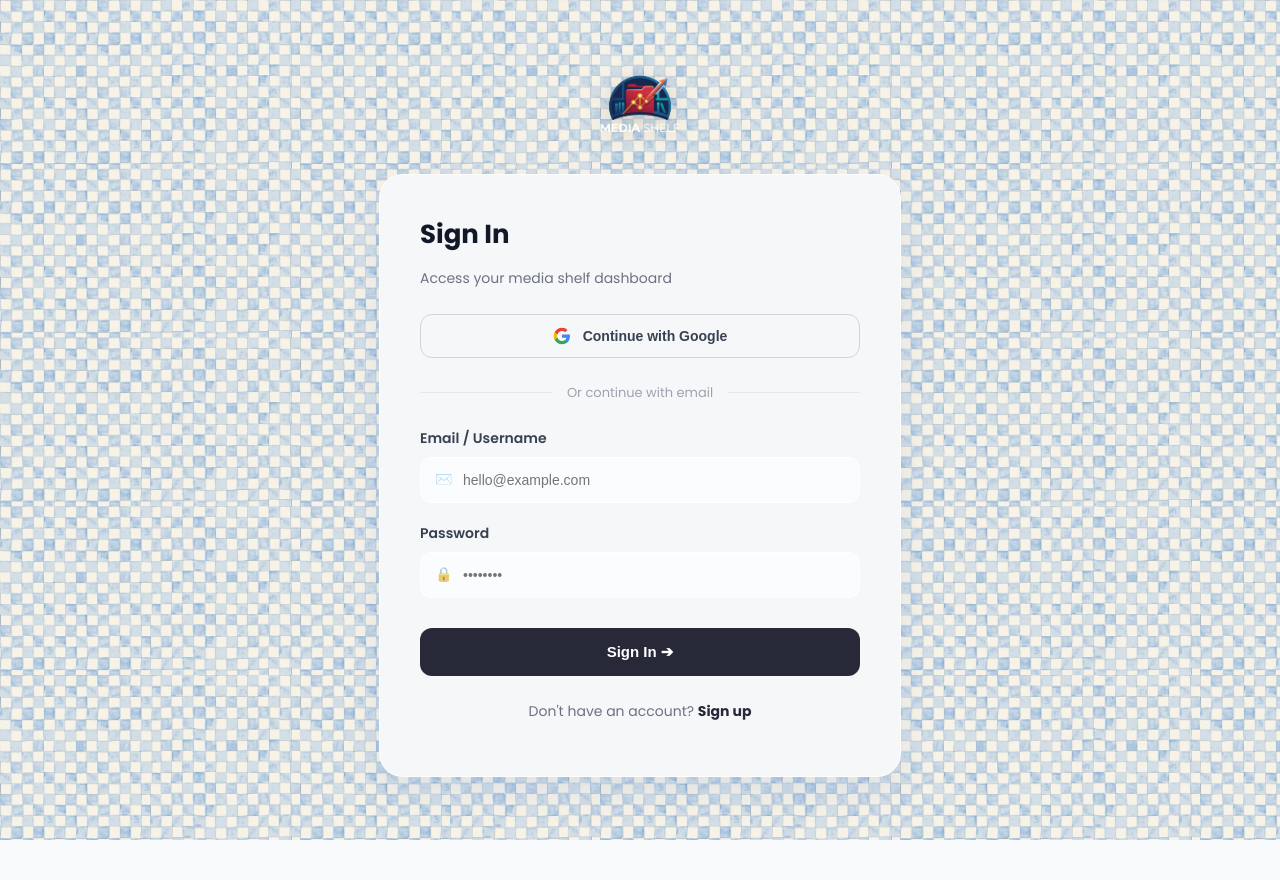
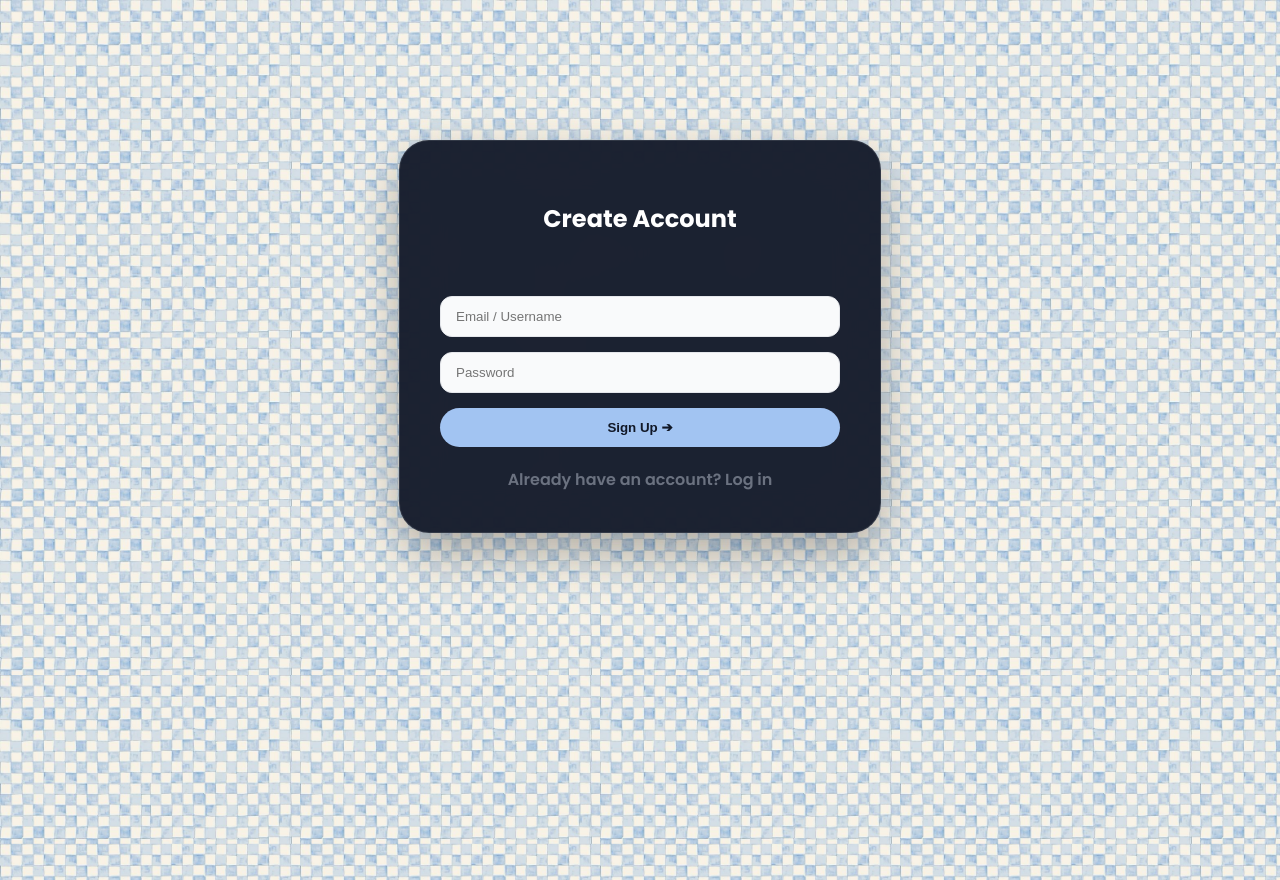
Before and after one commit to nitikajain25/Media-shelf, a React (Create React App) app in the folder media-shelf/frontend/: page /login in a window 1280 px wide. Before the commit the page ends 840 px from the top, so only its background shows below. Built offline with nearby package versions, Linux system fonts and the light colour scheme.

Commit message:
fix user login

```diff
--- a/media-shelf/frontend/src/pages/Login.jsx
+++ b/media-shelf/frontend/src/pages/Login.jsx
@@ -2,116 +2,79 @@ import React, { useState } from 'react';
 import { useNavigate } from 'react-router-dom';
 
 function Login() {
-  const [email, setEmail] = useState('');
+  // Changed to false so "Sign Up" is the default screen for new users
+  const [isLogin, setIsLogin] = useState(false);
+  const [username, setUsername] = useState('');
   const [password, setPassword] = useState('');
-  const [isRegistering, setIsRegistering] = useState(false); // Toggles between Login and Signup
   const navigate = useNavigate();
 
   const handleAuth = async (e) => {
     e.preventDefault();
-
-    // 1. Choose the right Python route based on what the user is doing
-    const endpoint = isRegistering ? '/api/register' : '/api/login';
+    const endpoint = isLogin ? '/api/login' : '/api/signup';
 
     try {
+      // REPLACE THIS URL WITH YOUR ACTUAL RENDER URL
       const response = await fetch(`https://media-shelf.onrender.com${endpoint}`, {
         method: 'POST',
         headers: { 'Content-Type': 'application/json' },
-        body: JSON.stringify({ username: email, password: password })
+        body: JSON.stringify({ username, password })
       });
 
       const data = await response.json();
 
       if (response.ok) {
-        if (isRegistering) {
-          alert("Account created successfully! You can now log in.");
-          setIsRegistering(false); // Switch back to login mode
-          setPassword(''); // Clear password for safety
+        if (isLogin) {
+          // Standard Sign In Success
+          localStorage.setItem('user', JSON.stringify(data.user));
+          navigate('/dashboard');
         } else {
-          // LOGIN SUCCESS! Save the user info to the browser's memory
-          localStorage.setItem('user', JSON.stringify(data.user));
+          // Sign Up Success -> Auto-Login Fix
+          // Automatically log them in by saving their session without making them type it again
+          localStorage.setItem('user', JSON.stringify({ username: username }));
           navigate('/dashboard');
         }
       } else {
-        // Show the error from Python (e.g., "Invalid password" or "Username taken")
-        alert(data.error || "Something went wrong!");
+        // Show the specific smart error from our Python backend
+        alert(data.error);
       }
     } catch (error) {
-      alert("Could not connect to the server. Is Python running?");
+      alert("Server error. Please try again later.");
     }
   };
 
   return (
-    <div className="login-wrapper">
-      <img
-        src="/logo.png"
-        alt="Media Shelf"
-        className="login-logo"
-        onClick={() => navigate('/')}
-      />
-
-      <div className="login-card">
-        {/* Dynamic Title based on mode */}
-        <h2>{isRegistering ? "Create Account" : "Sign In"}</h2>
-        <p className="login-subtitle">
-          {isRegistering ? "Start curating your digital library" : "Access your media shelf dashboard"}
-        </p>
-
-       <button className="google-btn" type="button">
-          {/* Replaced the broken img tag with a bulletproof inline SVG */}
-          <svg width="18" height="18" viewBox="0 0 24 24" xmlns="http://www.w3.org/2000/svg">
-            <path d="M22.56 12.25c0-.78-.07-1.53-.2-2.25H12v4.26h5.92c-.26 1.37-1.04 2.53-2.21 3.31v2.77h3.57c2.08-1.92 3.28-4.74 3.28-8.09z" fill="#4285F4"/>
-            <path d="M12 23c2.97 0 5.46-.98 7.28-2.66l-3.57-2.77c-.98.66-2.23 1.06-3.71 1.06-2.86 0-5.29-1.93-6.16-4.53H2.18v2.84C3.99 20.53 7.7 23 12 23z" fill="#34A853"/>
-            <path d="M5.84 14.09c-.22-.66-.35-1.36-.35-2.09s.13-1.43.35-2.09V7.07H2.18C1.43 8.55 1 10.22 1 12s.43 3.45 1.18 4.93l2.85-2.22.81-.62z" fill="#FBBC05"/>
-            <path d="M12 5.38c1.62 0 3.06.56 4.21 1.64l3.15-3.15C17.45 2.09 14.97 1 12 1 7.7 1 3.99 3.47 2.18 7.07l3.66 2.84c.87-2.6 3.3-4.53 6.16-4.53z" fill="#EA4335"/>
-          </svg>
-          Continue with Google
-        </button>
-
-        <div className="divider">
-          <span>Or continue with email</span>
+    <div className="dashboard-wrapper">
+      <div className="dashboard-card profile-card" style={{ maxWidth: '400px', margin: '100px auto' }}>
+        <div className="dashboard-header" style={{ justifyContent: 'center' }}>
+          <h2>{isLogin ? 'Sign In' : 'Create Account'}</h2>
         </div>
 
-        <form onSubmit={handleAuth}>
-          <div className="input-group">
-            <label>Email / Username</label>
-            <div className="input-with-icon">
-              <span className="icon">✉️</span>
+        <form onSubmit={handleAuth} className="password-form">
           <input
             type="text"
-                placeholder="hello@example.com"
-                value={email}
-                onChange={(e) => setEmail(e.target.value)}
+            placeholder="Email / Username"
+            value={username}
+            onChange={(e) => setUsername(e.target.value)}
             required
           />
-            </div>
-          </div>
-
-          <div className="input-group">
-            <label>Password</label>
-            <div className="input-with-icon">
-              <span className="icon">🔒</span>
           <input
             type="password"
-                placeholder="••••••••"
+            placeholder="Password"
             value={password}
             onChange={(e) => setPassword(e.target.value)}
             required
           />
-            </div>
-          </div>
-
-          <button type="submit" className="login-submit-btn">
-            {isRegistering ? "Sign Up ➔" : "Sign In ➔"}
+          <button type="submit" className="add-btn">
+            {isLogin ? 'Sign In ➔' : 'Sign Up ➔'}
           </button>
         </form>
 
-        <p className="signup-link">
-          {isRegistering ? "Already have an account? " : "Don't have an account? "}
-          <span onClick={() => setIsRegistering(!isRegistering)}>
-            {isRegistering ? "Log in" : "Sign up"}
-          </span>
-        </p>
+        <div
+          style={{ textAlign: 'center', marginTop: '20px', cursor: 'pointer', color: '#6b7280', fontWeight: '600' }}
+          onClick={() => setIsLogin(!isLogin)}
+        >
+          {isLogin ? "Don't have an account? Sign up" : "Already have an account? Log in"}
+        </div>
       </div>
     </div>
   );
```
Also changed, not shown: 1 other file (tests, documents, lock files or other folders). Lines whose indentation alone changed are shown as unchanged.
